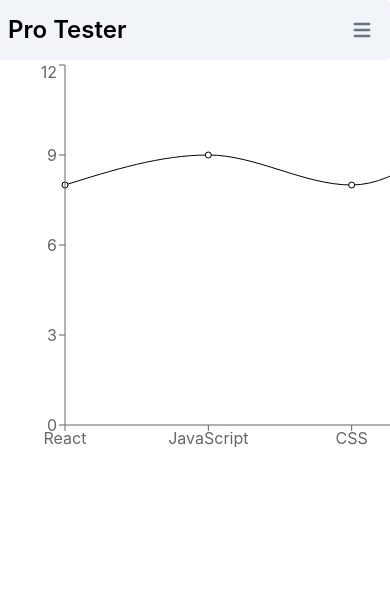
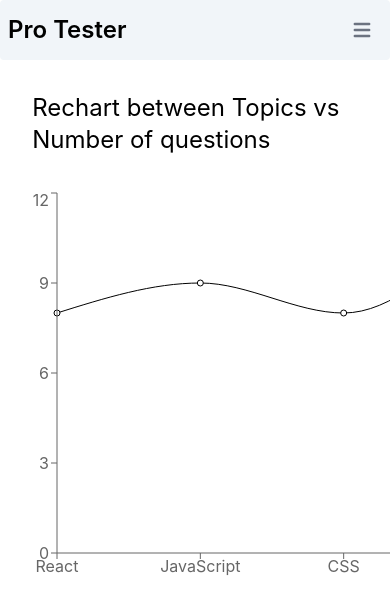
Before and after one commit to Mamun8757/Pro-Tester, a React (Create React App) app: page /statistics in a window 390 px wide. Shown: the top 614 px of the page. Built offline with nearby package versions, Linux system fonts and the light colour scheme.

Commit message:
Responsiveness added

```diff
--- a/src/components/Home/Home.css
+++ b/src/components/Home/Home.css
@@ -3,3 +3,17 @@
     margin: auto;
     padding-top: 20px;
 }
+
+@media screen and (max-width: 576px) {
+    .home-container img {
+        width: 100%;
+        height: auto;
+    }
+}
+@media screen and (max-width: 576px) {
+    #card-design {
+        display: grid;
+        grid-template-columns: repeat(1, 1fr);
+        gap: 50px;
+    }
+}
--- a/src/components/Home/Home.js
+++ b/src/components/Home/Home.js
@@ -11,7 +11,7 @@ const Home = () => {
             {
                 <img className='header-img' src={'https://i.pinimg.com/736x/08/3b/26/083b267734c4ede29bfc2623ee5da185.jpg'} alt="Hero-Bg" />
             }
-            <div className='grid grid-cols-4 py-10'>
+            <div id='card-design' className='grid grid-cols-4 py-10'>
                 {
                     quizTopics.map(topic => <QuizTopics
                         key={topic.id}
--- /dev/null
+++ b/src/components/Statistics/Statistics.css
@@ -0,0 +1,23 @@
+.stat-design{
+    position: relative;
+    left: 20%;
+}
+
+@media screen and (max-width: 576px) {
+    .stat-design{
+        width: 400px;
+        max-width: 100%;
+        height: auto;
+        position: relative;
+        left: -2%;
+
+    }
+
+}
+@media screen and (max-width: 576px) {
+    .stat-design h2{
+        margin-left: 40px;
+
+    }
+
+}
--- a/src/components/Statistics/Statistics.js
+++ b/src/components/Statistics/Statistics.js
@@ -1,5 +1,6 @@
 import React from 'react';
 import { LineChart, Line, XAxis, YAxis } from 'recharts';
+import './Statistics.css'
 const Statistics = () => {
     const dataCollection = [
         {
@@ -28,7 +29,10 @@ const Statistics = () => {
         }
     ]
     return (
-        <div>
+        <div className='stat-design'>
+            <div>
+                <h2 className='py-8 text-2xl'>Rechart between Topics vs Number of questions</h2>
+            </div>
             <LineChart
             width={500}
             height={400}
--- /dev/null
+++ b/src/components/Topics/Topics.css
@@ -0,0 +1,7 @@
+@media screen and (max-width: 576px) {
+    #topics-design {
+        display: grid;
+        grid-template-columns: repeat(1, 1fr);
+        gap: 50px;
+    }
+}
--- a/src/components/Topics/Topics.js
+++ b/src/components/Topics/Topics.js
@@ -1,12 +1,12 @@
 import React from 'react';
 import { useLoaderData } from 'react-router-dom';
 import LoadTopics from '../LoadTopics/LoadTopics';
-
+import './Topics.css'
 const Topics = () => {
     const loaderData = useLoaderData();
     const topics = loaderData.data;
     return (
-        <div className='grid grid-cols-4 py-10 bg-slate-200'>
+        <div id='topics-design' className='grid grid-cols-4 py-10 bg-slate-200'>
             {
                 topics.map(item => <LoadTopics
                 key={item.id}
```
Also changed, not shown: src/components/QuizTopics/QuizTopics.css (line endings or trailing spaces).
